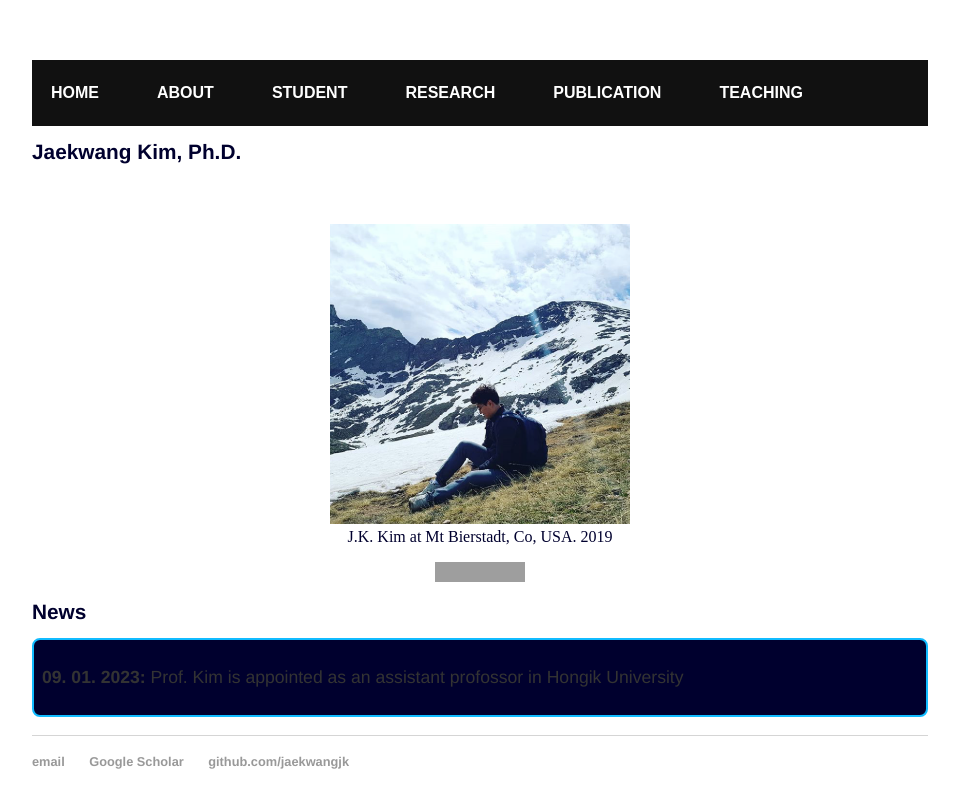
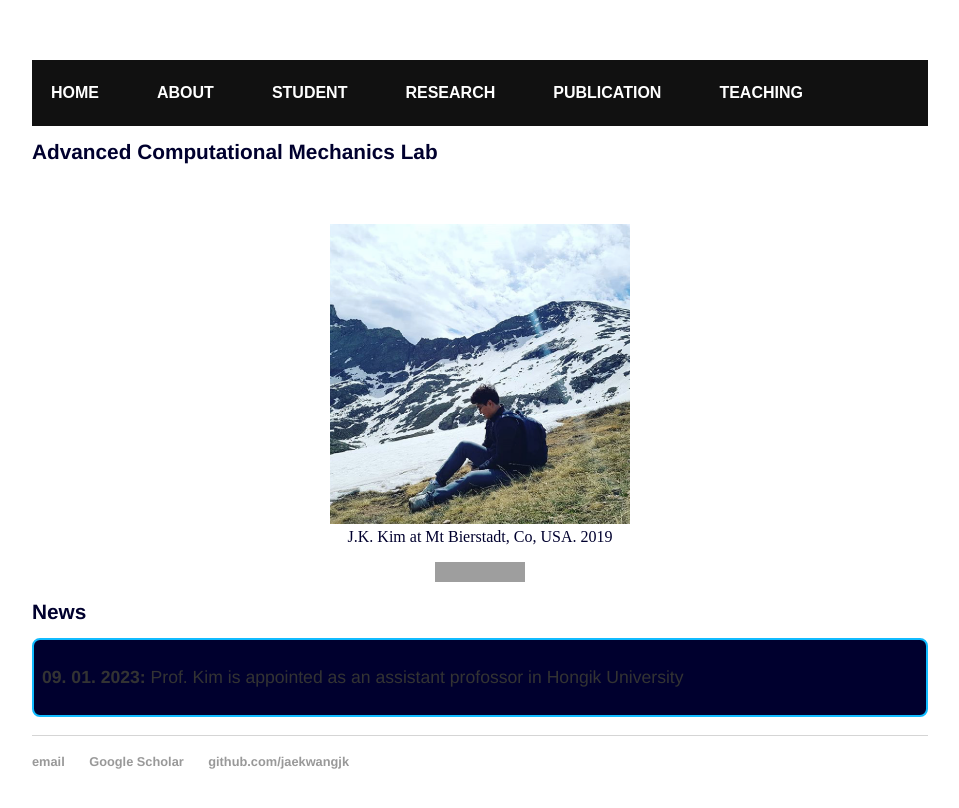
Before and after one commit to jaekwangjk/jaekwangjk.github.io, a Jekyll site: the page built from index.html, in a window 1280 px wide. Shown: the top 808 px of the page, without its empty margins (160-1119 px from the left). Built offline with Jekyll 4.4.1, drawn with Linux system fonts in a browser that asks for light colours; grey boxes are pictures that could not be loaded.

Commit message:
Update index.html

```diff
--- a/index.html
+++ b/index.html
@@ -5,7 +5,7 @@ title: Jaekwang Kim
 <div class="blurb">
 
 
-	<h1>Jaekwang Kim, Ph.D. </h1>
+	<h1>Advanced Computational Mechanics Lab</h1>
 	<div>
 
 	</div>
```
